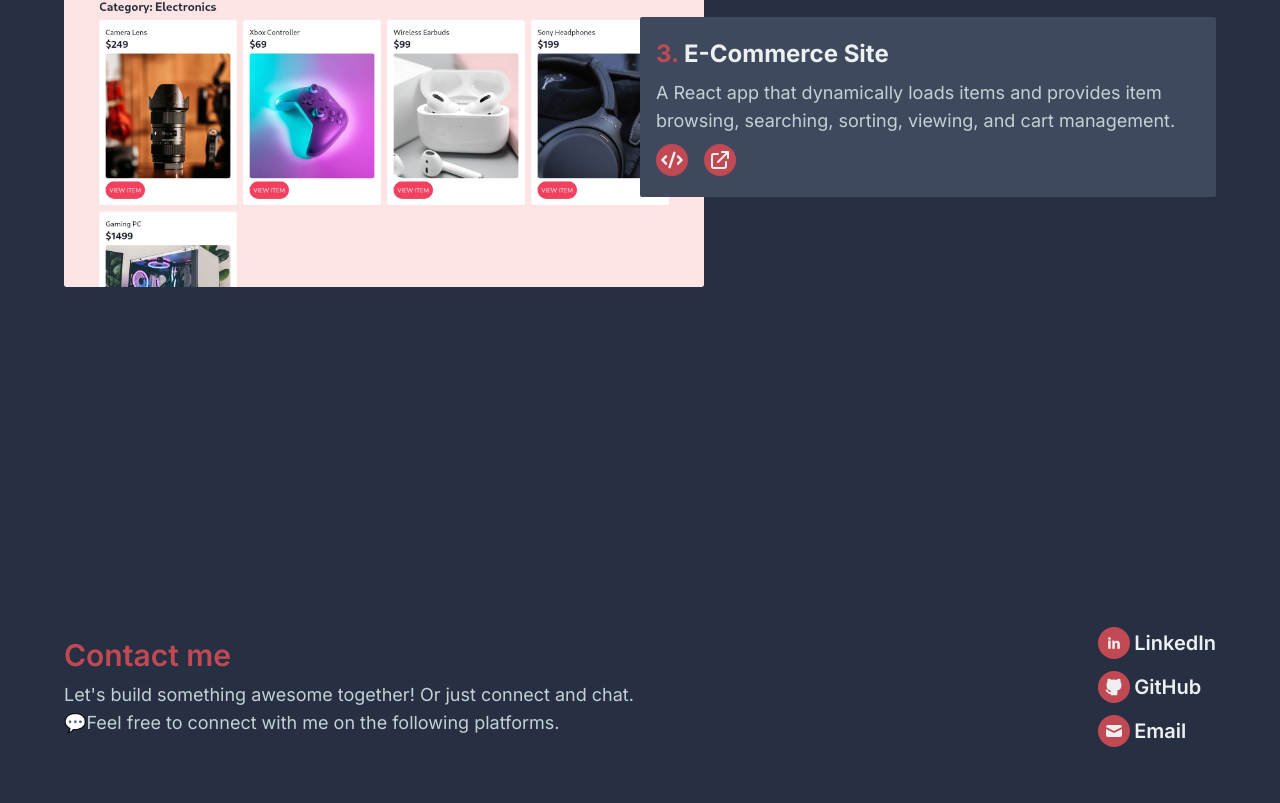
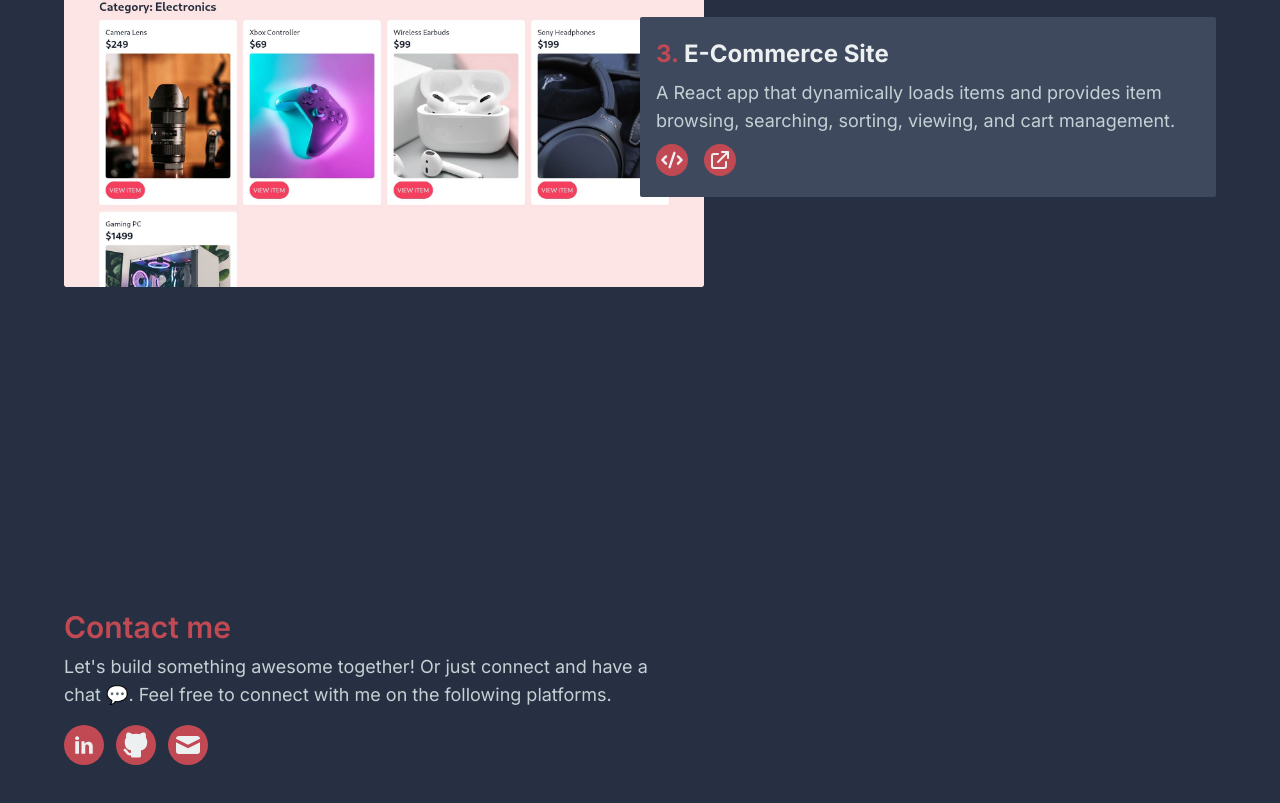
Before and after one commit to ayus-10/my-site, a Next.js app: page / in a window 1280 px wide. Shown: the part 2637-3440 px from the top of the page. Built offline with nearby package versions, Linux system fonts and the light colour scheme.

Commit message:
Improved contact section design

```diff
--- a/src/app/components/sections/Contact.tsx
+++ b/src/app/components/sections/Contact.tsx
@@ -26,7 +26,7 @@ export default function Contact() {
   return (
     <SectionScrollAnimation>
       <section
-        className="mx-auto flex min-h-screen w-screen max-w-[1200px] flex-col justify-center gap-8 px-6 md:flex-row md:items-center md:justify-between md:gap-4"
+        className="mx-auto flex min-h-screen w-screen max-w-[1200px] flex-col justify-center gap-8 px-6 md:gap-4"
         id="contact-section"
       >
         <div className="max-w-[600px]">
@@ -35,12 +35,11 @@ export default function Contact() {
           </h1>
           <p className="text-my-silver md:text-lg">
             Let&apos;s build something awesome together! Or just connect and
-            chat.
-            <br />
-            💬Feel free to connect with me on the following platforms.
+            have a chat 💬. Feel free to connect with me on the following
+            platforms.
           </p>
         </div>
-        <div className="flex flex-col gap-3">
+        <div className="flex flex-col gap-3 md:flex-row">
           {contactLinks.map((link) => (
             <Link
               key={link.title}
@@ -48,10 +47,10 @@ export default function Contact() {
               aria-label={`url for ${link.title}`}
               className="group flex items-center gap-1"
             >
-              <div className="grid size-[1.5rem] place-content-center rounded-full bg-my-red text-lg text-my-white duration-200 ease-in-out group-hover:bg-my-white group-hover:text-my-red md:size-[2rem] md:text-xl">
+              <div className="grid size-[1.5rem] place-content-center rounded-full bg-my-red text-lg text-my-white duration-200 ease-in-out group-hover:bg-my-white group-hover:text-my-red md:size-[2.5rem] md:text-3xl">
                 {link.icon}
               </div>
-              <div className="text-lg font-semibold text-my-white md:text-xl">
+              <div className="text-lg font-semibold text-my-white md:hidden">
                 {link.title}
               </div>
             </Link>
```
